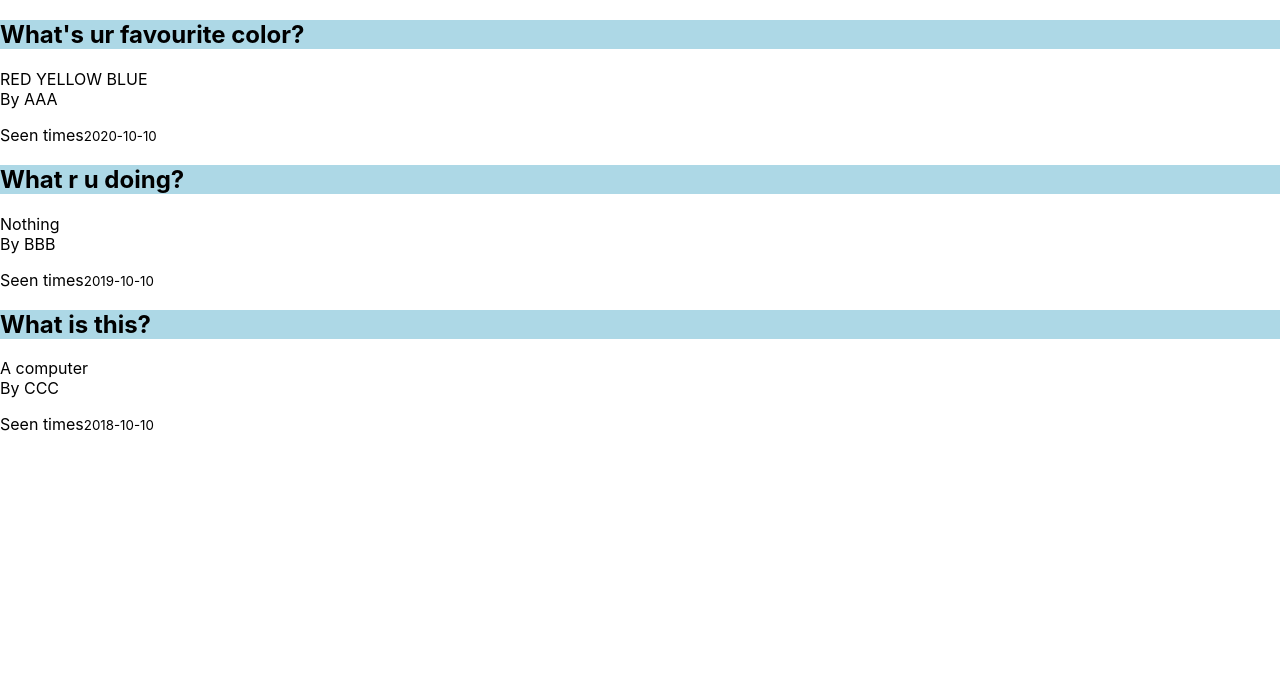
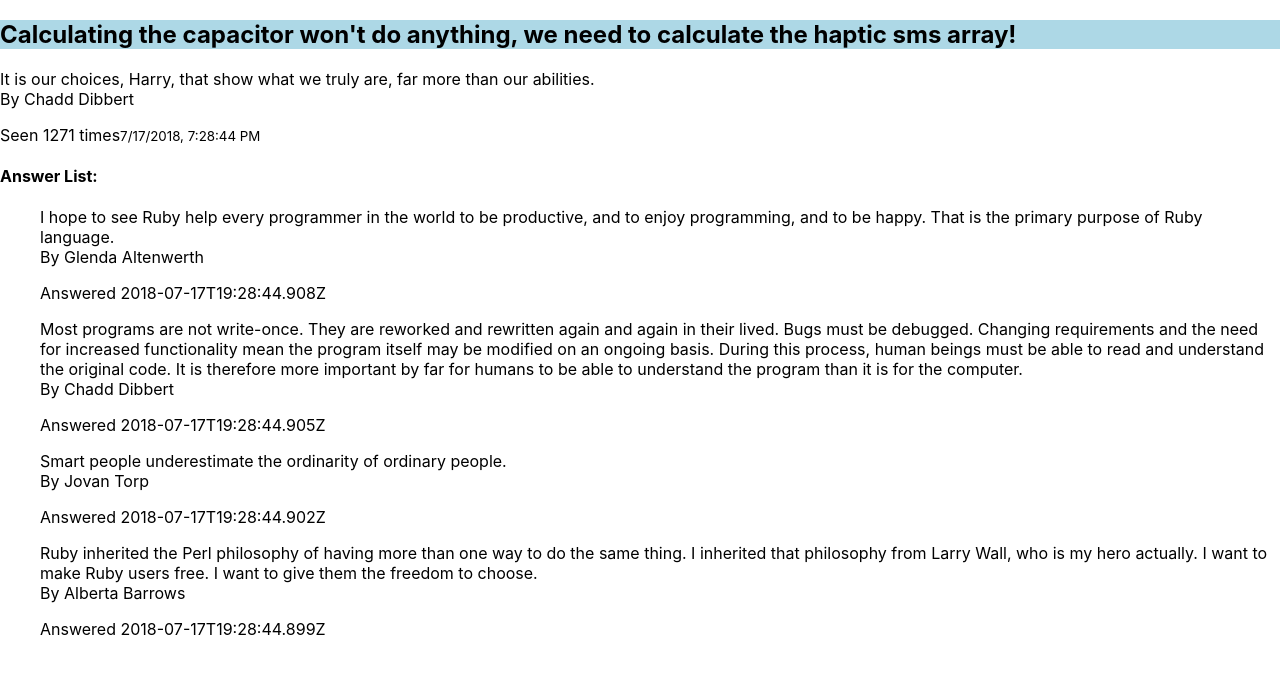
Before and after one commit to CodeCoreYVR/class_demos_bootcamp_aug_2021, a React (Create React App) app in the folder react_basics/react-awesome-answers/: page / in a window 1280 px wide. Shown: the top 674 px of the page. Built offline with nearby package versions, Linux system fonts and the light colour scheme.

Commit message:
react state refactor question show page into class

```diff
--- a/react_basics/react-awesome-answers/src/components/AnswerList.js
+++ b/react_basics/react-awesome-answers/src/components/AnswerList.js
@@ -11,7 +11,7 @@
                         return <AnswerDetails
                             key={i}
                             body={e.body}
-                            author_full_name={e.author_full_name}
+                            author_full_name={e.author.first_name + " " + e.author.last_name}
                             created_at={e.created_at}
                         />
                     })
--- a/react_basics/react-awesome-answers/src/components/QuestionShowPage.js
+++ b/react_basics/react-awesome-answers/src/components/QuestionShowPage.js
@@ -1,27 +1,31 @@
-import React from "react";
+import React, { Component } from "react";
 import AnswerList from "./AnswerList";
 import QuestionDetails from './QuestionDetails';
+import questionData from '../mock_data/questionData';
 
-const QuestionShowPage = () => {
+class QuestionShowPage extends Component {
+    // this
+    constructor(props) {
+        // if you are using a class component and you want to access `this` then you have to call super(props)
+        super(props);
+        this.state = questionData;
+    }
+    render() {
         return (
             <div>
                 <QuestionDetails
-                name="What's ur favourite color?"
-                body="Red, Red, Red"
-                view_count={20}
-                created_at={new Date()}
-                author={{ full_name: "Admin User" }}
+                    name={this.state.title}
+                    body={this.state.body}
+                    view_count={this.state.view_count}
+                    created_at={new Date(this.state.created_at)}
+                    author={this.state.author}
                 />
 
-            <AnswerList list={
-                [
-                    { body: "red", author_full_name: "aaa", created_at: "2021-10-01" },
-                    { body: "yellow", author_full_name: "bbb", created_at: "2021-09-01" },
-                    { body: "blue", author_full_name: "ccc", created_at: "2021-12-01" },
-                ]
-            } />
+                <AnswerList list={this.state.answers} />
             </div>
         )
     }
+}
+
 
 export default QuestionShowPage;
--- a/react_basics/react-awesome-answers/src/index.js
+++ b/react_basics/react-awesome-answers/src/index.js
@@ -3,22 +3,16 @@
 import './index.css';
 import reportWebVitals from './reportWebVitals';
 // import QuestionShowPage from './components/QuestionShowPage';
-import QuestionList from './components/QuestionList'
+import QuestionList from './components/QuestionList';
+import QuestionShowPage from './components/QuestionShowPage';
 
 // ReactDOM.render(<QuestionDetails name="testname" />,
 //   document.getElementById('root')
 // );
 
 
-ReactDOM.render(<QuestionList
-  list={
-    [
-      { title: "What's ur favourite color?", body: "RED YELLOW BLUE", created_at: "2020-10-10", author: { full_name: "AAA" } },
-      { title: "What r u doing?", body: "Nothing", created_at: "2019-10-10", author: { full_name: "BBB" } },
-      { title: "What is this?", body: "A computer", created_at: "2018-10-10", author: { full_name: "CCC" } },
-    ]
-  }
-/>,
+ReactDOM.render(
+  <QuestionShowPage />,
   document.getElementById('root')
 );
 
--- /dev/null
+++ b/react_basics/react-awesome-answers/src/mock_data/questionData.js
@@ -0,0 +1,76 @@
+export default {
+    id: 601,
+    title:
+        "Calculating the capacitor won't do anything, we need to calculate the haptic sms array!",
+    body:
+        "It is our choices, Harry, that show what we truly are, far more than our abilities.",
+    created_at: "2018-07-17T19:28:44.880Z",
+    updated_at: "2018-07-17T19:28:44.880Z",
+    like_count: 3,
+    view_count: 1271,
+    author: {
+        id: 38,
+        first_name: "Chadd",
+        last_name: "Dibbert",
+        full_name: "Chadd Dibbert",
+        created_at: "2018-07-17T19:28:40.981Z",
+        updated_at: "2018-07-17T19:28:40.981Z"
+    },
+    answers: [
+        {
+            id: 2016,
+            body:
+                "I hope to see Ruby help every programmer in the world to be productive, and to enjoy programming, and to be happy. That is the primary purpose of Ruby language.",
+            created_at: "2018-07-17T19:28:44.908Z",
+            updated_at: "2018-07-17T19:28:44.908Z",
+            author: {
+                id: 36,
+                first_name: "Glenda",
+                last_name: "Altenwerth",
+                created_at: "2018-07-17T19:28:40.849Z",
+                updated_at: "2018-07-17T19:28:40.849Z"
+            }
+        },
+        {
+            id: 2015,
+            body:
+                "Most programs are not write-once. They are reworked and rewritten again and again in their lived. Bugs must be debugged. Changing requirements and the need for increased functionality mean the program itself may be modified on an ongoing basis. During this process, human beings must be able to read and understand the original code. It is therefore more important by far for humans to be able to understand the program than it is for the computer.",
+            created_at: "2018-07-17T19:28:44.905Z",
+            updated_at: "2018-07-17T19:28:44.905Z",
+            author: {
+                id: 38,
+                first_name: "Chadd",
+                last_name: "Dibbert",
+                created_at: "2018-07-17T19:28:40.981Z",
+                updated_at: "2018-07-17T19:28:40.981Z"
+            }
+        },
+        {
+            id: 2014,
+            body: "Smart people underestimate the ordinarity of ordinary people.",
+            created_at: "2018-07-17T19:28:44.902Z",
+            updated_at: "2018-07-17T19:28:44.902Z",
+            author: {
+                id: 40,
+                first_name: "Jovan",
+                last_name: "Torp",
+                created_at: "2018-07-17T19:28:41.128Z",
+                updated_at: "2018-07-17T19:28:41.128Z"
+            }
+        },
+        {
+            id: 2013,
+            body:
+                "Ruby inherited the Perl philosophy of having more than one way to do the same thing. I inherited that philosophy from Larry Wall, who is my hero actually. I want to make Ruby users free. I want to give them the freedom to choose.",
+            created_at: "2018-07-17T19:28:44.899Z",
+            updated_at: "2018-07-17T19:28:44.899Z",
+            author: {
+                id: 37,
+                first_name: "Alberta",
+                last_name: "Barrows",
+                created_at: "2018-07-17T19:28:40.915Z",
+                updated_at: "2018-07-17T19:28:40.915Z"
+            }
+        }
+    ]
+};
```
Lines whose indentation alone changed are shown as unchanged.
